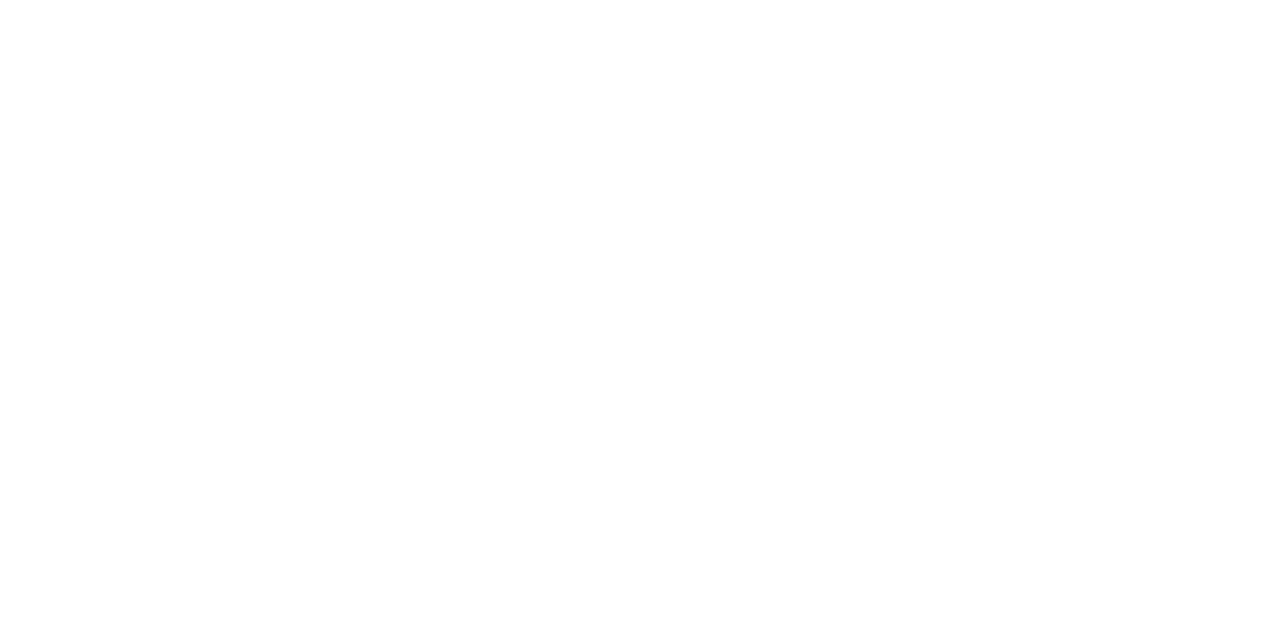
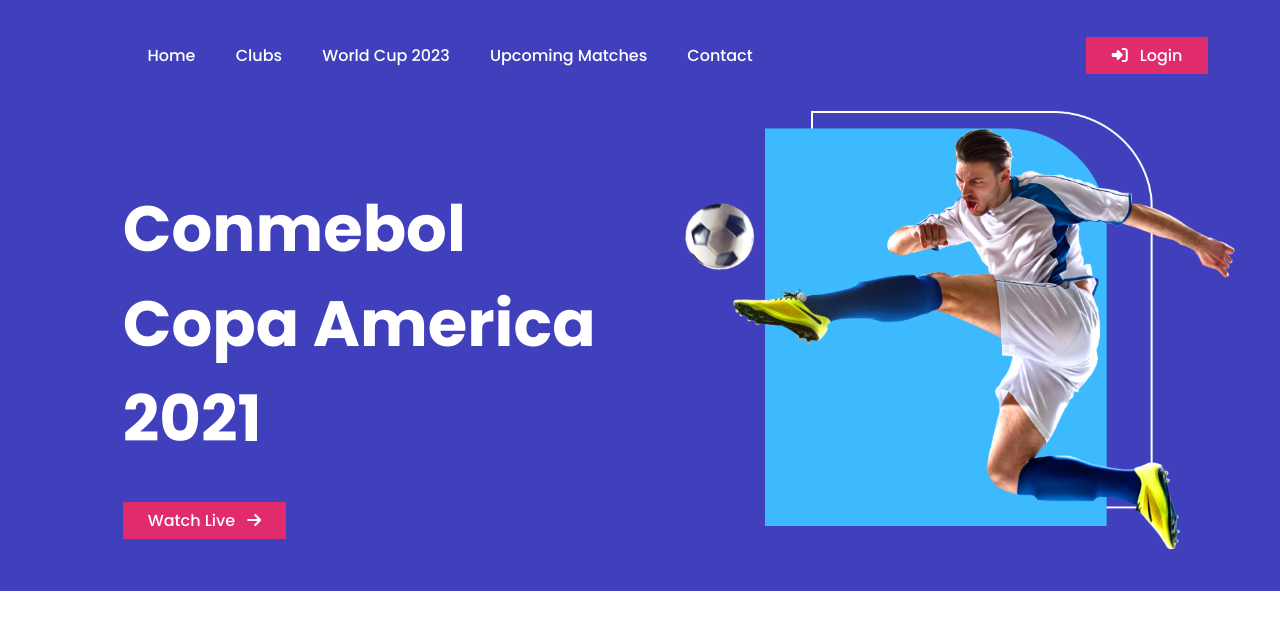
Before and after one commit to naimurrahmanniloy/responsive-football-website, a plain HTML site: page index.html in a window 1280 px wide. Drawn offline with Linux system fonts and the light colour scheme.

Commit message:
header part done

```diff
--- a/index.html
+++ b/index.html
@@ -6,12 +6,47 @@
     <meta http-equiv="X-UA-Compatible" content="IE=edge">
     <meta name="viewport" content="width=device-width, initial-scale=1.0">
     <title>Resposive Football Website</title>
+    <!-- Font awesome Link  -->
+    <script src="https://kit.fontawesome.com/c51641cd2d.js" crossorigin="anonymous"></script>
     <!-- Stylesheet Link  -->
     <link rel="stylesheet" href="style/style.css">
 </head>
 
 <body>
+    <!-- Header part starts from here  -->
+    <header>
+        <nav>
+            <div class="menu">
+                <ul>
+                    <li><a href="">Home</a>
+                        <a href="">Clubs</a>
+                        <a href="">World Cup 2023</a>
+                        <a href="">Upcoming Matches</a>
+                        <a href="">Contact </a>
+                    </li>
+                </ul>
+            </div>
+            <div class="menu_login">
 
+                <a class="login_btn" href=""><i class="fas fa-sign-in-alt"></i>Login</a>
+            </div>
+        </nav>
+
+
+        <div class="header_main_content">
+            <div class="header_info">
+                <h1>Conmebol <br> Copa America <br> 2021
+                </h1>
+                <a href="">Watch Live <i class="fas fa-arrow-right"></i></a>
+            </div>
+            <div class="header_banner">
+                <img src="images/banner.png" alt="">
+            </div>
+        </div>
+
+
+
+    </header>
 
 </body>
 
--- a/style/style.css
+++ b/style/style.css
@@ -0,0 +1,88 @@
+/* external font useage */
+@import url('https://fonts.googleapis.com/css2?family=Poppins:wght@500;700&display=swap');
+
+/* common styles */
+body{
+    font-family: 'Poppins', sans-serif;
+    margin:0;
+    top: 0;
+}
+
+/* header part styles started  */
+header{
+    background-color: rgba(30, 30, 177, 0.849);
+    height: 591px;
+}
+nav , .header_main_content{                            /* header Main content style added here */
+    display: flex;
+    align-items: center;
+    justify-content: space-around;
+    padding-top: 27px;
+}
+.menu{
+    margin-right:190px ;
+}
+.menu ul li{
+    list-style: none;
+
+}
+.menu ul li a{
+    text-decoration: none;
+    font-size: 16px;
+    color: white;
+    margin-left:36px ;
+
+}
+.menu ul li a:hover{
+    border-top: 3px solid white;
+
+
+}
+
+.login_btn{
+    text-decoration: none;
+    font-size: 16px;
+    background-color: #E02C6D;
+   padding: 7px 26px;
+   color: #ffffff;
+
+}
+.login_btn:hover{
+    background-color: skyblue;
+    transition: all 0.3s ease-in-out 0.1s;
+    font-size: 17px;
+}
+
+.fa-sign-in-alt{
+    margin-right: 12px;
+}
+
+/* Header section content style start  */
+.header_main_content{
+    margin-left: 80px;
+}
+.header_info h1{
+    color: #ffffff;
+    font-size: 64px;
+}
+.header_info a {
+    text-decoration: none;
+    background: #E02C6D;
+    padding: 7px 25px;
+    color: #ffffff;
+}
+.header_info a:hover{
+    background-color: skyblue;
+    transition: all 0.3s ease-in-out 0.1s;
+    font-size: 17px;
+}
+
+
+.header_info .fa-arrow-right{
+    margin-left: 8px;
+}
+.header_banner img{
+    height: 442px;
+    width: 556px;
+
+}
```
